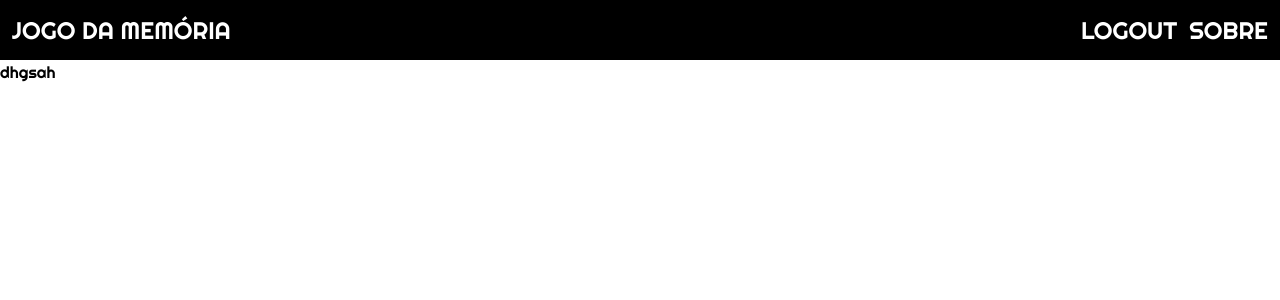
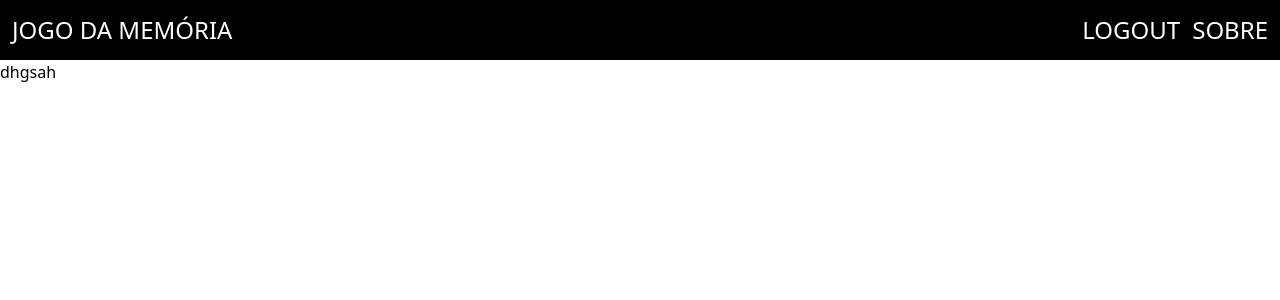
Before and after one commit to pedro-hdev/JogoDaMemoria, a Next.js app in the folder app-game/: page / in a window 1280 px wide. Shown: the top 300 px of the page. Built offline with nearby package versions, Linux system fonts and the light colour scheme.

Commit message:
added: import font

```diff
--- a/app-game/src/app/globals.css
+++ b/app-game/src/app/globals.css
@@ -2,10 +2,3 @@
 @tailwind base;
 @tailwind components;
 @tailwind utilities;
-
-* {
-  font-family: Righteous;
-  margin: 0;
-  padding: 0;
-  box-sizing: border-box;
-}
```
